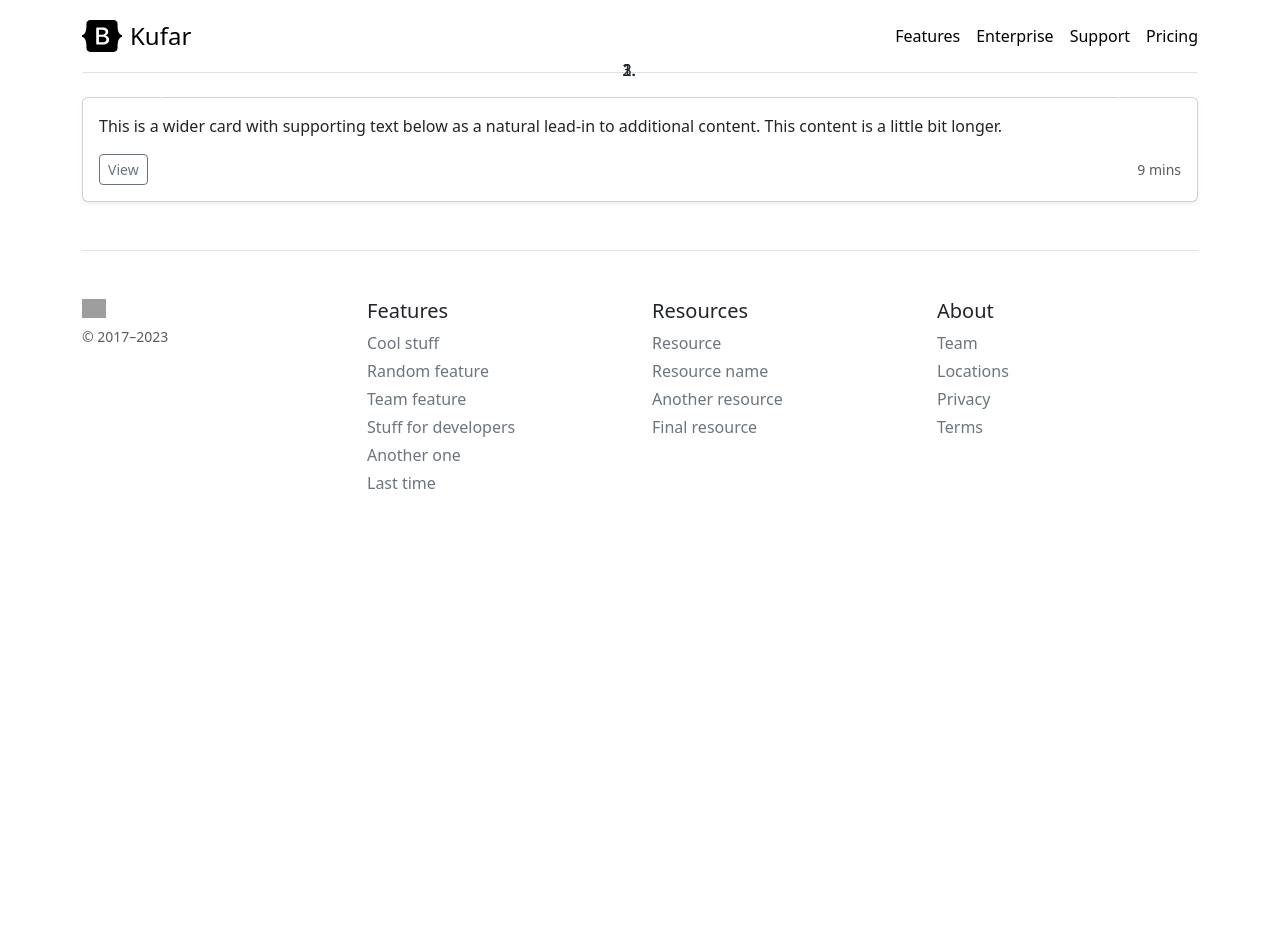
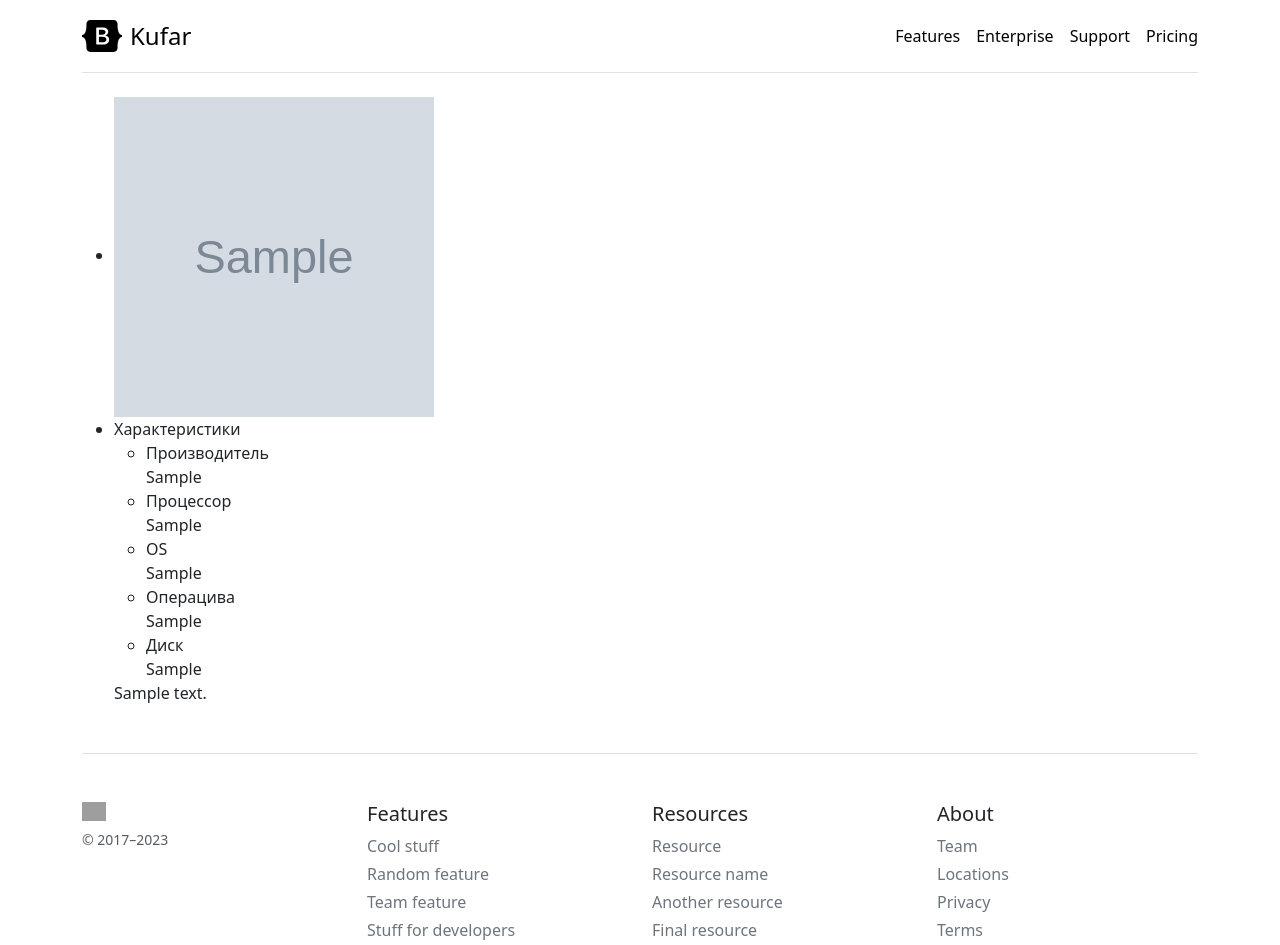
Before and after one commit to 17pavel/kufar, a Django app: page /1 in a window 1280 px wide. Shown: the top 945 px of the page. Before the commit the page ends 489 px from the top, so only its background shows below. Run offline with Django 5.2, Linux system fonts and the light colour scheme; tables that the repository leaves empty hold one stand-in row (values such as "Sample post"); grey boxes marked "Sample" are stand-in pictures; parts of the project's set-up code (start-up, migrations or seed data) failed here and were passed over; grey boxes are pictures that could not be loaded.

Commit message:
notebooks_detail

```diff
--- a/core_app/urls.py
+++ b/core_app/urls.py
@@ -1,8 +1,8 @@
 from django.urls import path
-from .views import notebooks_list, notebook_detail
+from .views import notebooks_list, notebook_detail, test
 
 urlpatterns = [
-
+    path("test/", test),
     path('', notebooks_list, name="notebooks"),
     path("<int:pk>", notebook_detail, name="notebook_detail"),
 
--- a/core_app/views.py
+++ b/core_app/views.py
@@ -1,7 +1,7 @@
 from django.shortcuts import render, HttpResponse
 from django.core.paginator import Paginator
 
-from .models import Notebooks
+from .models import Notebooks, Images
 
 
 def notebooks_list(request):
@@ -20,3 +20,7 @@
     data = Notebooks.objects.get(pk=pk)
 
     return render(request, "core_app/notebook_detail.html", {"notebook": data})
+
+def test(request):
+    img = Images.objects.get(pk=1)
+    return render(request, "core_app/test.html", {"img": img})
--- a/kufar/settings.py
+++ b/kufar/settings.py
@@ -44,6 +44,7 @@
 
     'core_app.apps.CoreAppConfig',
     "debug_toolbar",
+    'django_extensions',
 ]
 
 MIDDLEWARE = [
--- a/templates/core_app/notebook_detail.html
+++ b/templates/core_app/notebook_detail.html
@@ -3,49 +3,73 @@
 {% block title %} {{ notebook.title }} {% endblock %}
 
 {% block content %}
-    <div id="container">
-    <div class="card shadow-sm">
-        <div id="carouselExampleIndicators" class="carousel slide" data-ride="carousel">
-  <ol class="carousel-indicators">
-    <li data-target="#carouselExampleIndicators" data-slide-to="0" class="active"></li>
-    <li data-target="#carouselExampleIndicators" data-slide-to="1"></li>
-    <li data-target="#carouselExampleIndicators" data-slide-to="2"></li>
-  </ol>
-  <div class="carousel-inner">
-   <div id="carouselInd" class="carousel slide" data-ride="carousel">
-    <div class="carousel-inner">
+    <ul class="m6Vr5 _71-or Nr3Ig c1gVV oG6uA OOKij VmC4r">
+    {% for img in notebook.images.all %}
+        <li class="bfetG s8gGl"><img class="gCAIM tJKX9 hp7Pz EJyY0 LQqCm Q-geH tig4a Ek6zc VmC4r"
+                                     src="{{ img }}"
+                                     width="320" height="320" data-qaid="image_preview" fetchpriority="high">
+        </li>
+    {% endfor %}
 
-        {% for img in notebook.image %}
-        {% with forloop.counter0 as i %}
-        <div class="carousel-item {% if i is 0 %}active{% endif %}">
-            <img class="d-block w-100" src="{{ img }}" alt="" style="height: 30rem;">
-        </div>
-        {% endwith %}
-        {% endfor %}
+        <li class="bfetG KayoQ">
+            <div data-qaid="gallery_attribute_block" class="M3v0L sMgZR IM66u DUxBc -Zy0Z e0Ksx">
+                <div class="hKN0b">
+                    <div class="g7k5_">
+                        <div class="M3v0L zK3wP">
+                            <div class="M3v0L C6zKA"><span class="_3Trjq F7Tdh vj3pM">Характеристики</span>
+                            </div>
+                            <ul class="nujFR nYCd8">
+                                <li class="YSmsd">
+                                    <div class="MafxA IIzXA">
+                                        <div class="l-GwW jo9pB -QO8H HXZwF"><span class="_3Trjq ffgjE htldP">Производитель</span>
+                                        </div>
+                                        <div data-qaid="Производитель" class="l-GwW fvQVX"><span
+                                                class="_3Trjq htldP">{{ notebook.manufacturer }}</span></div>
+                                    </div>
+                                </li>
+                                <li class="YSmsd">
+                                    <div class="MafxA IIzXA">
+                                        <div class="l-GwW jo9pB -QO8H HXZwF"><span class="_3Trjq ffgjE htldP">Процессор</span>
+                                        </div>
+                                        <div data-qaid="Процессор" class="l-GwW fvQVX"><span
+                                                class="_3Trjq htldP">{{ notebook.processor }}</span></div>
+                                    </div>
+                                </li>
+                                <li class="YSmsd">
+                                    <div class="MafxA IIzXA">
+                                        <div class="l-GwW jo9pB -QO8H HXZwF"><span class="_3Trjq ffgjE htldP">OS</span>
+                                        </div>
+                                        <div data-qaid="OS" class="l-GwW fvQVX"><span
+                                                class="_3Trjq htldP">{{ notebook.os }}</span></div>
+                                    </div>
+                                </li>
+                                <li class="YSmsd">
+                                    <div class="MafxA IIzXA">
+                                        <div class="l-GwW jo9pB -QO8H HXZwF"><span class="_3Trjq ffgjE htldP">Операцива</span>
+                                        </div>
+                                        <div data-qaid="Операцива" class="l-GwW fvQVX"><span
+                                                class="_3Trjq htldP">{{ notebook.op_mem }}</span></div>
+                                    </div>
+                                </li>
+                                <li class="YSmsd">
+                                    <div class="MafxA IIzXA">
+                                        <div class="l-GwW jo9pB -QO8H HXZwF"><span class="_3Trjq ffgjE htldP">Диск</span>
+                                        </div>
+                                        <div data-qaid="Диск" class="l-GwW fvQVX"><span
+                                                class="_3Trjq htldP">{{ notebook.capacity_drive}}</span></div>
+                                    </div>
+                                </li>
+                            </ul>
+                        </div>
+                    </div>
+                    <div class="M3v0L">
+                        <p>{{ notebook.description }}</p>
+                    </div>
+                </div>
+            </div>
+        </li>
 
-    </div>
-</div>
 
-  </div>
-  <a class="carousel-control-prev" href="#carouselExampleIndicators" role="button" data-slide="prev">
-    <span class="carousel-control-prev-icon" aria-hidden="true"></span>
-    <span class="visually-hidden">Previous</span>
-  </a>
-  <a class="carousel-control-next" href="#carouselExampleIndicators" role="button" data-slide="next">
-    <span class="carousel-control-next-icon" aria-hidden="true"></span>
-    <span class="visually-hidden">Next</span>
-  </a>
-</div>
-            <div class="card-body">
-              <p class="card-text">This is a wider card with supporting text below as a natural lead-in to additional content. This content is a little bit longer.</p>
-              <div class="d-flex justify-content-between align-items-center">
-                <div class="btn-group">
-                  <button type="button" class="btn btn-sm btn-outline-secondary">View</button>
+    </ul>
 
-                </div>
-                <small class="text-body-secondary">9 mins</small>
-              </div>
-            </div>
-          </div>
-    </div>
 {% endblock %}
```
